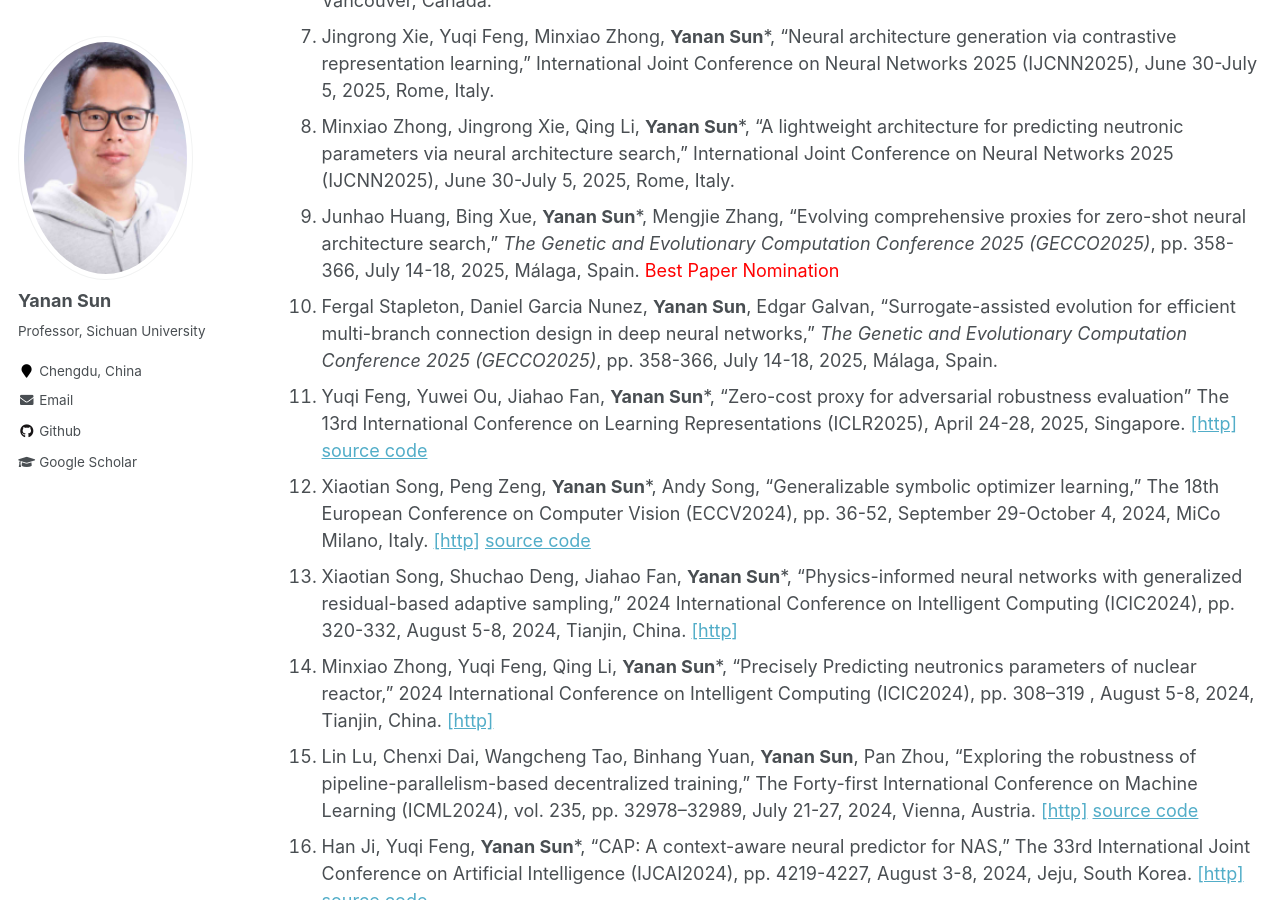
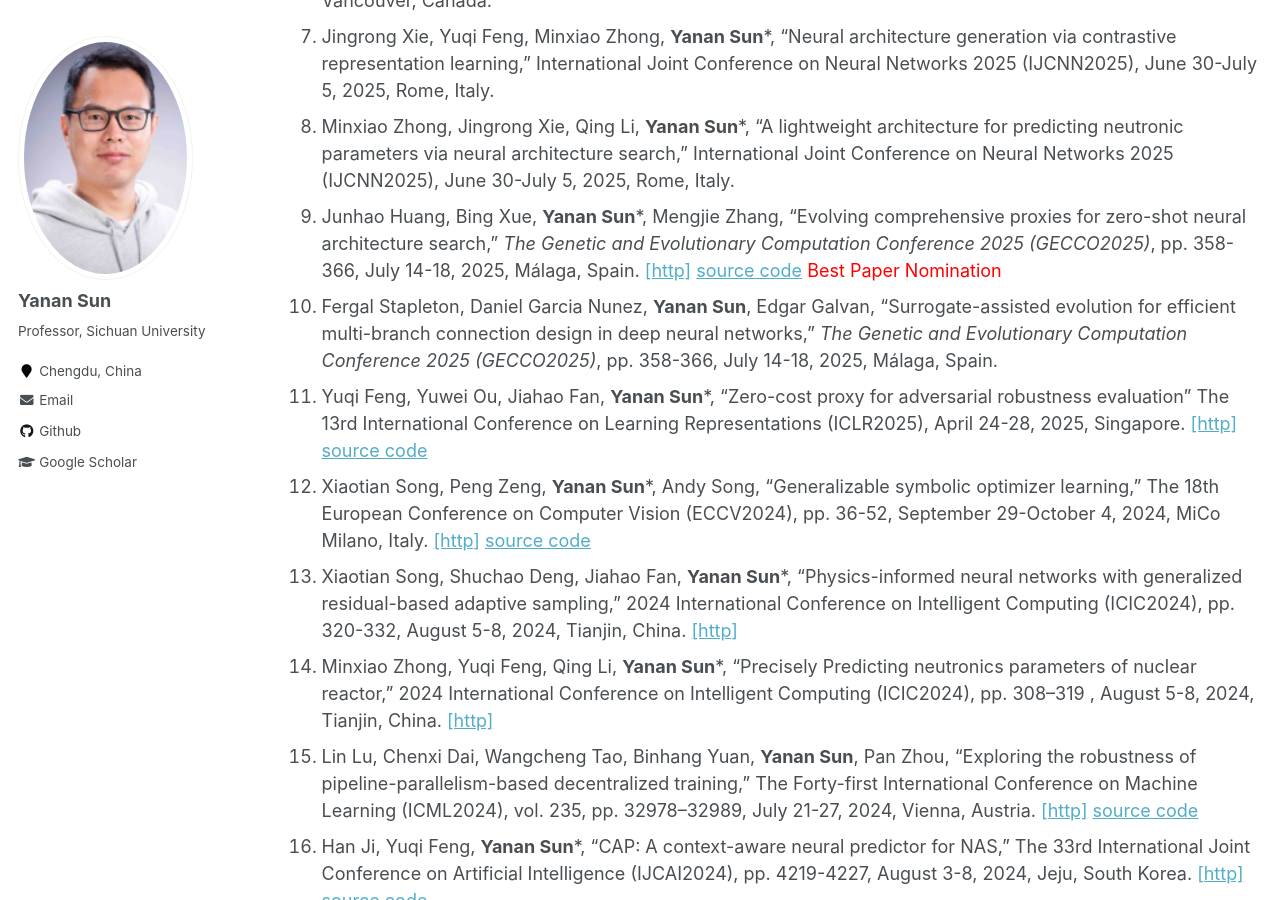
Before and after one commit to yn-sun/yn-sun.github.io, a Jekyll site: the page built from _pages/publications-c.md, in a window 1280 px wide and 900 px high, scrolled down 678 px. Built offline with Jekyll 4.4.1, drawn with Linux system fonts in a browser that asks for light colours; comment, search, counter and statistics services are not loaded.

Commit message:
Update publications-c.md

```diff
--- a/_pages/publications-c.md
+++ b/_pages/publications-c.md
@@ -14,7 +14,7 @@
 6. Zeqiong Lv, Chao Qian, Yun Liu, Jiahao Fan, **Yanan Sun***, "Runtime analysis of evolutionary NAS for multiclass classification," The Forty-second International Conference on Machine Learning (ICML25), July 13-19, 2025, Vancouver, Canada.
 7. Jingrong Xie, Yuqi Feng, Minxiao Zhong, **Yanan Sun***, "Neural architecture generation via contrastive representation learning," International Joint Conference on Neural Networks 2025 (IJCNN2025), June 30-July 5, 2025, Rome, Italy.
 8. Minxiao Zhong, Jingrong Xie, Qing Li, **Yanan Sun***, "A lightweight architecture for predicting neutronic parameters via neural architecture search," International Joint Conference on Neural Networks 2025 (IJCNN2025), June 30-July 5, 2025, Rome, Italy.
-9. Junhao Huang, Bing Xue, **Yanan Sun***, Mengjie Zhang, "Evolving comprehensive proxies for zero-shot neural architecture search," <i>The Genetic and Evolutionary Computation Conference 2025 (GECCO2025)</i>, pp. 358-366, July 14-18, 2025, Málaga, Spain.  <span style="color: #FF0000">Best Paper Nomination</span>
+9. Junhao Huang, Bing Xue, **Yanan Sun***, Mengjie Zhang, "Evolving comprehensive proxies for zero-shot neural architecture search," <i>The Genetic and Evolutionary Computation Conference 2025 (GECCO2025)</i>, pp. 358-366, July 14-18, 2025, Málaga, Spain. [[http]](https://dl.acm.org/doi/10.1145/3712256.3726315)    [source code](https://github.com/HuangJunh/ECP)  <span style="color: #FF0000">Best Paper Nomination</span>
 10. Fergal Stapleton, Daniel Garcia Nunez, **Yanan Sun**, Edgar Galvan, "Surrogate-assisted evolution for efficient multi-branch connection design in deep neural networks," <i>The Genetic and Evolutionary Computation Conference 2025 (GECCO2025)</i>, pp. 358-366, July 14-18, 2025, Málaga, Spain.
 11. Yuqi Feng, Yuwei Ou, Jiahao Fan, **Yanan Sun***, "Zero-cost proxy for adversarial robustness evaluation" The 13rd International Conference on Learning Representations (ICLR2025), April 24-28, 2025, Singapore. [[http]](https://openreview.net/forum?id=zHf7hOfeer)  [source code](https://anonymous.4open.science/r/ZCP-05B6)
 12. Xiaotian Song, Peng Zeng, **Yanan Sun***, Andy Song, "Generalizable symbolic optimizer learning," The 18th European Conference on Computer Vision (ECCV2024), pp. 36-52, September 29-October 4, 2024, MiCo Milano, Italy. [[http]](https://www.ecva.net/papers/eccv_2024/papers_ECCV/html/10485_ECCV_2024_paper.php)  [source code](https://github.com/songxt3/SOL)
```
